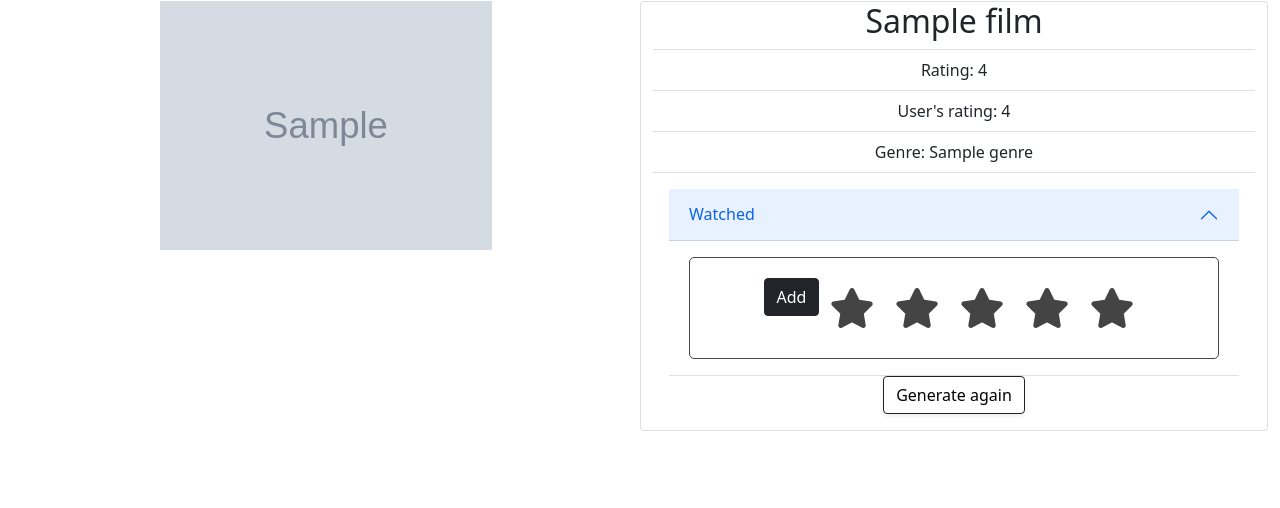
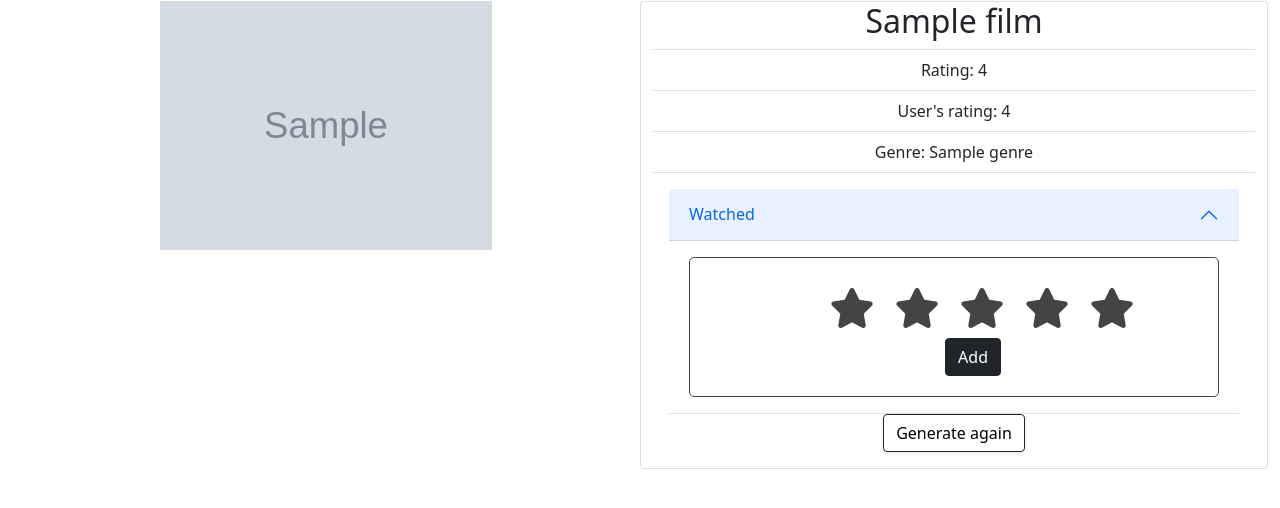
Before and after one commit to asya982/CS50_Final_project, a Flask app: template templates/generated.html in a window 1280 px wide, after a click on "Watched". Shown: the part 72-580 px from the top of the page. Run offline with Flask 2, Linux system fonts and the light colour scheme; a user stored in the database is signed in; the template is opened without the code that fills it: most values are stand-ins (such as "Sample title", 1, 10 or a date in 2020); grey boxes marked "Sample" are stand-in pictures; some libraries are stand-ins or nearby versions.

Commit message:
working with rating

```diff
--- a/app.py
+++ b/app.py
@@ -26,7 +26,6 @@ app.config["SESSION_TYPE"] = "filesystem"
 Session(app)
 
 db = SQL("sqlite:///movie4night.db")
-
 
 @app.route('/')
 def index():
--- a/templates/generated.html
+++ b/templates/generated.html
@@ -26,16 +26,15 @@ Generate
             <div class="card-body">
                 {% if session['user_id']%}
                 <div class="accordion accordion-flush" id="accordionFlushExample">
-                    <div class="accordion-item">
-                        <h2 class="accordion-header" id="flush-headingOne">
+                    <div class="accordion-item" >
+                        <h2 class="accordion-header" id="flush-headingOne" >
                             <button class="accordion-button collapsed" type="button" data-bs-toggle="collapse"
                                 data-bs-target="#flush-collapseOne" aria-expanded="false"
-                                aria-controls="flush-collapseOne">
+                                aria-controls="flush-collapseOne" >
                                 Watched
                             </button>
                         </h2>
-                        <div id="flush-collapseOne" class="accordion-collapse collapse"
-                            aria-labelledby="flush-headingOne" data-bs-parent="#accordionFlushExample">
+                        <div id="flush-collapseOne" class="accordion-collapse collapse" aria-labelledby="flush-headingOne" data-bs-parent="#accordionFlushExample">
                             <div class="accordion-body">
                                 <div class="container rating">
                                     <div class="star-widget">
@@ -50,7 +49,7 @@ Generate
                                             <label for="rate-2" class="fas fa-star"></label>
                                             <input type="radio" name="rate" id="rate-1" value="1.0">
                                             <label for="rate-1" class="fas fa-star"></label>
-                                        <button type="submit" class="btn btn-dark" name="watched" value="{{ film[0]['id'] }}">Add</button>
+                                            <button type="submit" class="btn btn-dark" name="watched" style="margin-left:10%" value="{{ film[0]['id'] }}">Add</button>
                                         </form>
                                     </div>
                                 </div>
```
Also changed, not shown: movie4night.db, static/styles.css (line endings or trailing spaces), 1 other file. Lines whose indentation alone changed are shown as unchanged.
